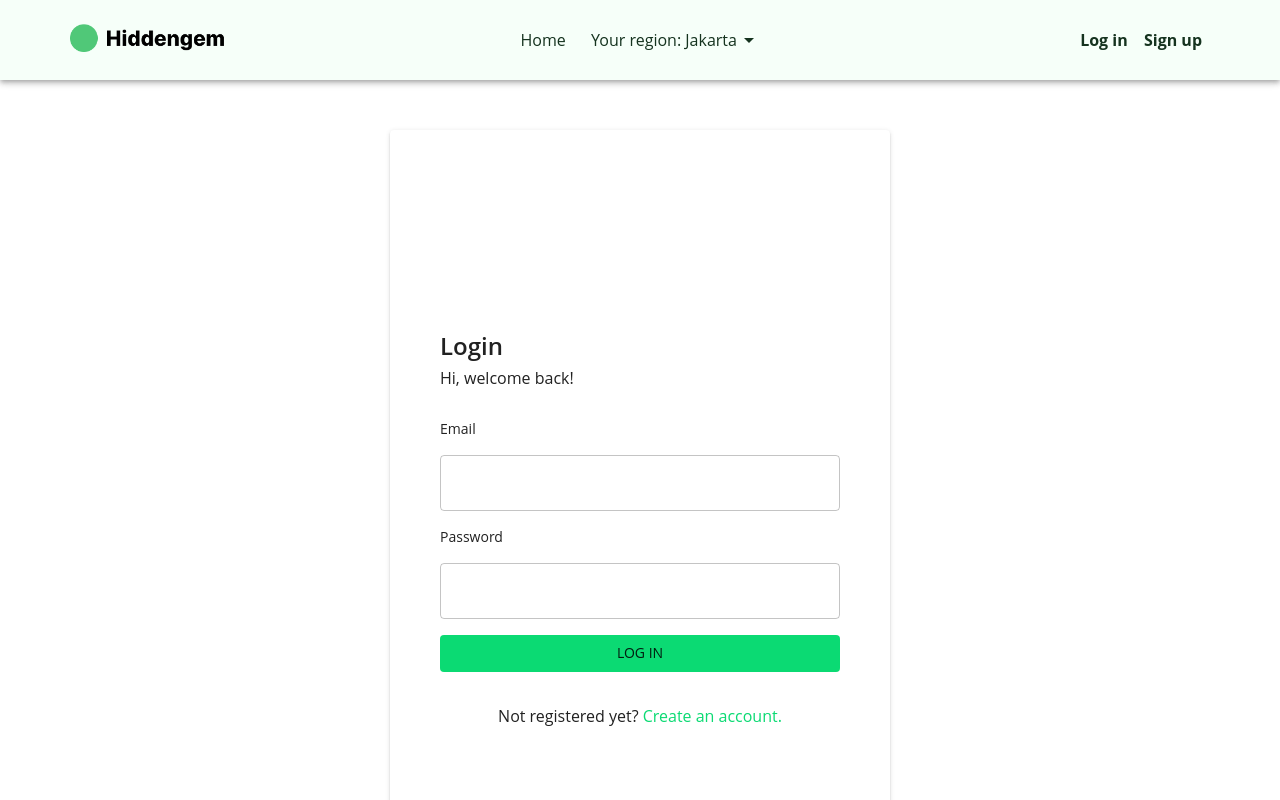
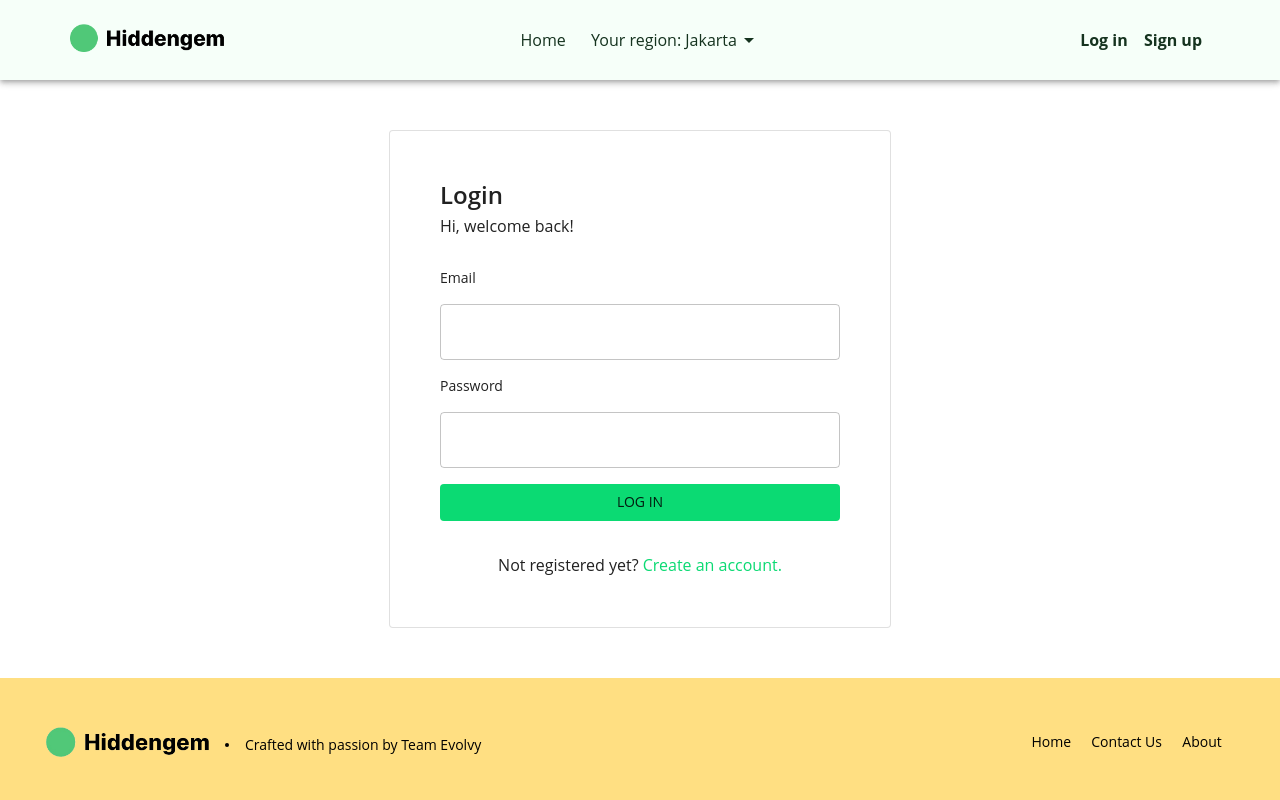
Before and after one commit to project-zusammen/hidden-gem-frontend, a React (Vite) app: page /login in a window 1280 px wide. Shown: the top 800 px of the page. Built offline with nearby package versions, Linux system fonts and the light colour scheme.

Commit message:
update login page to match height of signup page

```diff
--- a/src/pages/Login.jsx
+++ b/src/pages/Login.jsx
@@ -8,7 +8,7 @@ const Login = () => {
 
   return (
     <Container maxWidth={false} style={{ paddingLeft: 0, paddingRight: 0 }}>
-      <Paper elevation={2} sx={{ height: "100vh", display: "flex", flexDirection: "column", justifyContent: "center", alignItems: "center", marginTop: "50px", marginBottom: "50px", maxWidth: "500px", marginX: "auto" }}>
+      <Paper variant="outlined" sx={{ paddingY: "50px", display: "flex", flexDirection: "column", justifyContent: "center", alignItems: "center", marginTop: "50px", marginBottom: "50px", maxWidth: "500px", marginX: "auto" }}>
         <Stack spacing={4} sx={{ width: "80%" }}>
           <Box>
             <Typography variant="h1" gutterBottom textAlign={"start"}>
@@ -18,20 +18,9 @@ const Login = () => {
           </Box>
           <Box component="form" sx={{ display: "flex", flexDirection: "column", gap: 2, marginY: 5 }}>
             <Typography variant="body2">Email</Typography>
-            <TextField
-              variant="outlined"
-              onChange={event => setEmail(event.target.value)}
-              data-testid="email-field"
-              inputProps={{ "data-testid": "email-content" }}
-            />
+            <TextField variant="outlined" onChange={(event) => setEmail(event.target.value)} data-testid="email-field" inputProps={{ "data-testid": "email-content" }} />
             <Typography variant="body2">Password</Typography>
-            <TextField
-              type="password"
-              variant="outlined"
-              data-testid="password-field"
-              inputProps={{ "data-testid": "password-content" }}
-              onChange={event => setPassword(event.target.value)}
-            />
+            <TextField type="password" variant="outlined" data-testid="password-field" inputProps={{ "data-testid": "password-content" }} onChange={(event) => setPassword(event.target.value)} />
             <Button data-testid="login-button" variant="contained" type="submit" sx={{ backgroundColor: "#0bda73", ":hover": { backgroundColor: "#0ff582" }, boxShadow: "none" }}>
               Log in
             </Button>
```
